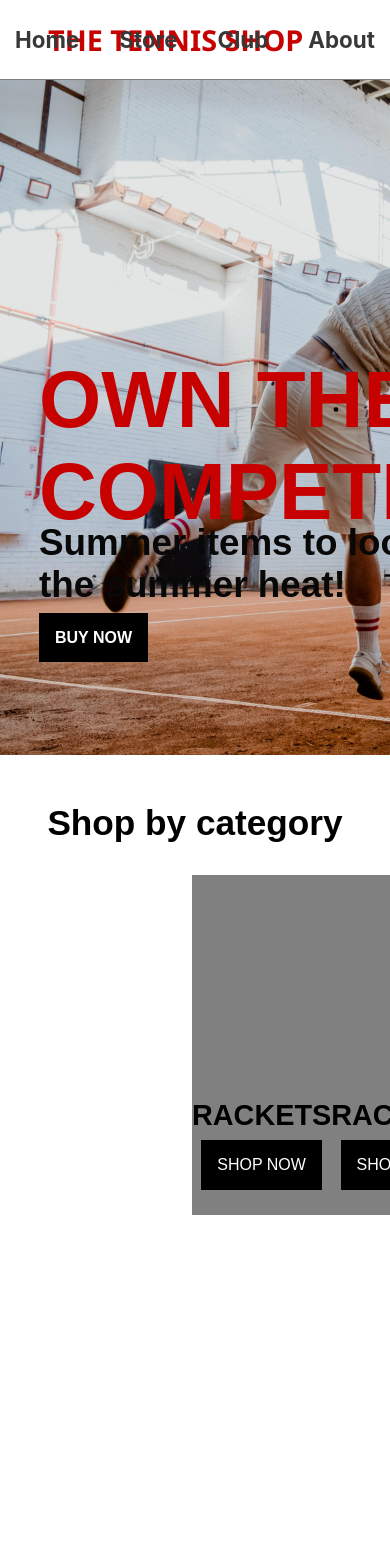
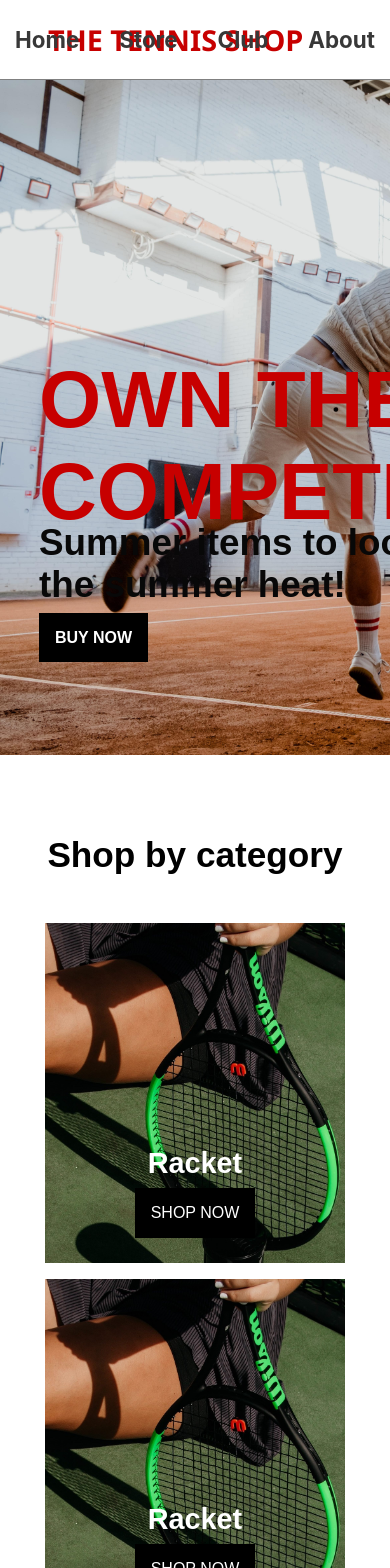
Before and after one commit to Sage4tk/tennisshop, a React (Create React App) app in the folder tennisfe/: page / in a window 390 px wide. Shown: the top 1568 px of the page. Before the commit the page ends 1263 px from the top, so only its background shows below. Built offline with nearby package versions, Linux system fonts and the light colour scheme; a web font is replaced by a local one.

Commit message:
added responsiveness to category

```diff
--- /dev/null
+++ b/tennisfe/src/components/CategoryCard.js
@@ -0,0 +1,19 @@
+import React from 'react';
+import { Link } from 'react-router-dom';
+
+export default function CategoryCard({ data }) {
+
+    const cardStyle = {
+        backgroundImage: `url(${data.img})`,
+        backgroundSize: "cover"
+    }
+
+    return (
+        <div className="card">
+            <div className="card-info" style={cardStyle}>
+                <h3>{data.category}</h3>
+                <Link to={data.link} >SHOP NOW</Link>
+            </div>
+        </div>
+    )
+}
--- a/tennisfe/src/components/Home.js
+++ b/tennisfe/src/components/Home.js
@@ -1,9 +1,16 @@
 import React from 'react';
 import { Link } from 'react-router-dom';
 
+//components
 import Nav from './Nav';
+import CategoryCard from './CategoryCard';
 
+//images
 import bgm from '../img/landingbgm.jpg';
+
+//date
+import category from '../data/category';
+
 
 export default function Home() {
 
@@ -28,24 +35,9 @@ export default function Home() {
                 <div className="category">
                     <h2>Shop by category</h2>
                     <div className="category-cards">
-                        <div className="card">
-                            <div className="card-info">
-                                <h3>RACKETS</h3>
-                                <Link to="/store">SHOP NOW</Link>
-                            </div>
-                        </div>
-                        <div className="card">
-                            <div className="card-info">
-                                <h3>RACKETS</h3>
-                                <Link to="/store">SHOP NOW</Link>
-                            </div>
-                        </div>
-                        <div className="card">
-                            <div className="card-info">
-                                <h3>RACKETS</h3>
-                                <Link to="/store">SHOP NOW</Link>
-                            </div>
-                        </div>
+                        {category.map((data) => (
+                            <CategoryCard data={data} />
+                        ))}
                     </div>
                 </div>
             </div>
--- /dev/null
+++ b/tennisfe/src/data/category.js
@@ -0,0 +1,22 @@
+//images
+import racket from "../img/tennisracket.jpg";
+
+const shopCategory = [
+    {
+        category: "Racket",
+        link: "/shop/racket",
+        img: racket
+    },
+    {
+        category: "Racket",
+        link: "/shop/racket",
+        img: racket
+    },
+    {
+        category: "Racket",
+        link: "/shop/racket",
+        img: racket
+    }
+];
+
+export default shopCategory;
--- a/tennisfe/src/style.scss
+++ b/tennisfe/src/style.scss
@@ -104,7 +104,7 @@ header {
             display: flex;
             flex-direction: row;
             justify-content: space-around;
-            padding: 1rem 12rem;
+            padding: 1rem 24rem;
             .card {
                 width: 300px;
                 height: 340px;
@@ -123,6 +123,7 @@ header {
                         margin-bottom: 0.5rem;
                         text-align: center;
                         transition: 1s;
+                        color: white;
                     }
                     a {
                        text-decoration: none;
@@ -137,3 +138,42 @@ header {
         }
     }
 }
+
+@media only screen and (max-width: 1600px) {
+    .landing-body {
+        .category {
+            .category-cards {
+                padding: 1rem 14rem;
+            }
+        }
+    }
+}
+
+@media only screen and (max-width: 1366px) {
+    .landing-body {
+        .category {
+            .category-cards {
+                padding: 1rem 10rem;
+            }
+        }
+    }
+}
+
+@media only screen and (max-width: 768px) {
+    .landing-body {
+        .category {
+            h2 {
+                margin: 2rem 0;
+            }
+            .category-cards {
+                padding: 0 1rem;
+                flex-direction: column;
+                align-items: center;
+                justify-content: normal;
+                .card {
+                    margin-bottom: 1rem;
+                }
+            }
+        }
+    }
+}
```
Also changed, not shown: tennisfe/src/img/tennisracket.jpg (added).
